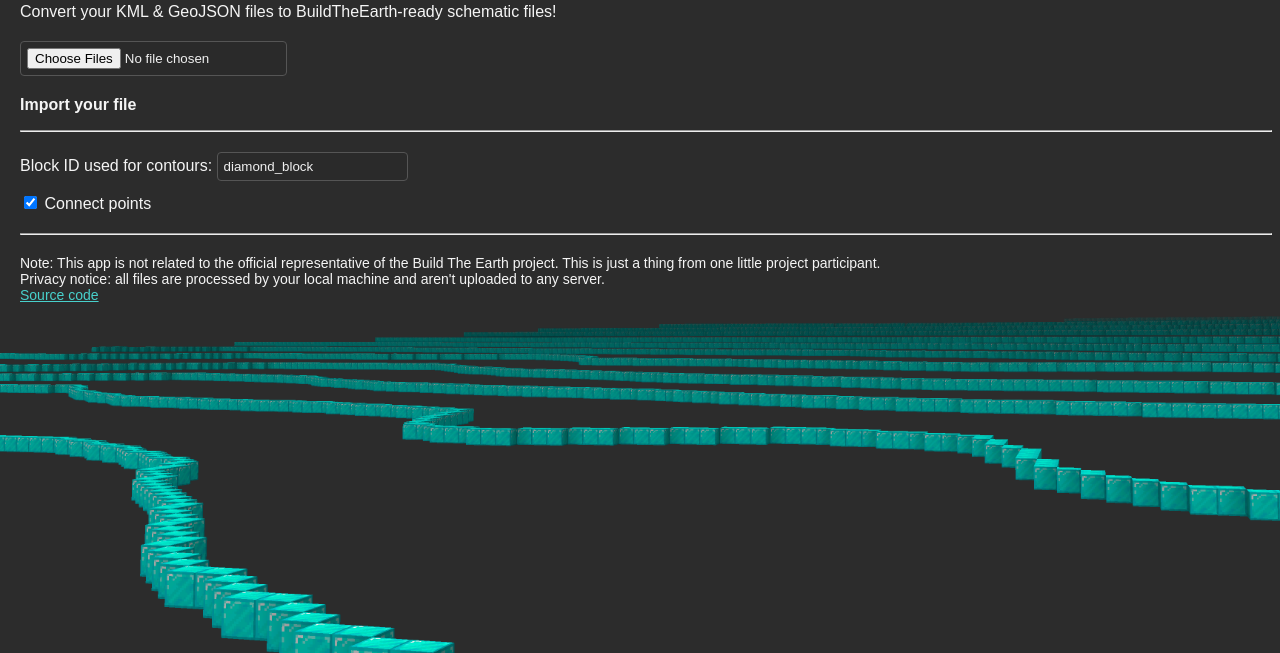
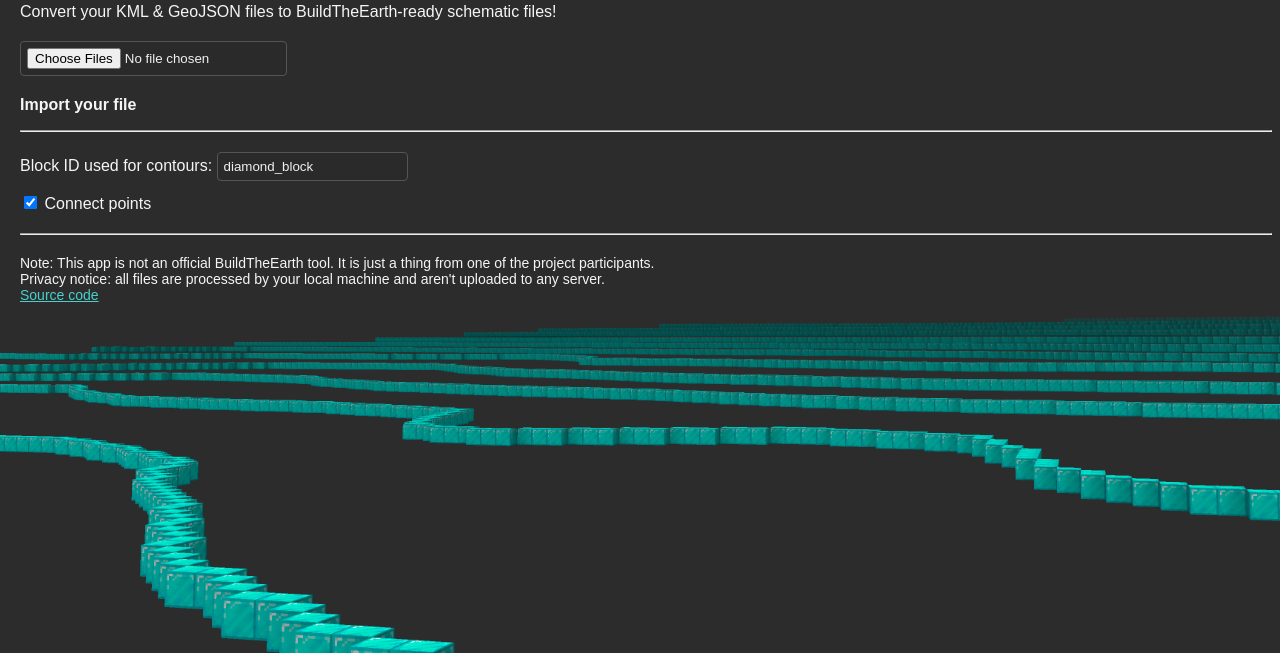
Before and after one commit to reyysun/geo-to-schematic, a website: page index.html in a window 1280 px wide. Shown: the part 147-800 px from the top of the page. Drawn offline with Linux system fonts and the light colour scheme.

Commit message:
note change

```diff
--- a/index.html
+++ b/index.html
@@ -104,7 +104,8 @@
   </div>
   <hr>
   <input type="file" id="fileInput" accept=".kml,.geojson" style="display: none;" />
-  <div style="margin-top: 20px; font-size: 14px;">Note: This app is not related to the official representative of the Build The Earth project. This is just a thing from one little project participant.<br>Privacy notice: all files are processed by your local machine and aren't uploaded to any server.
+  <div style="margin-top: 20px; font-size: 14px;">Note: This app is not an official BuildTheEarth tool. It is just a thing from one of the project participants.
+    <br>Privacy notice: all files are processed by your local machine and aren't uploaded to any server.
     <br><a href="https://github.com/reyysun/bte-schematic-convertrer">Source code</a>
   </div>
 
```
